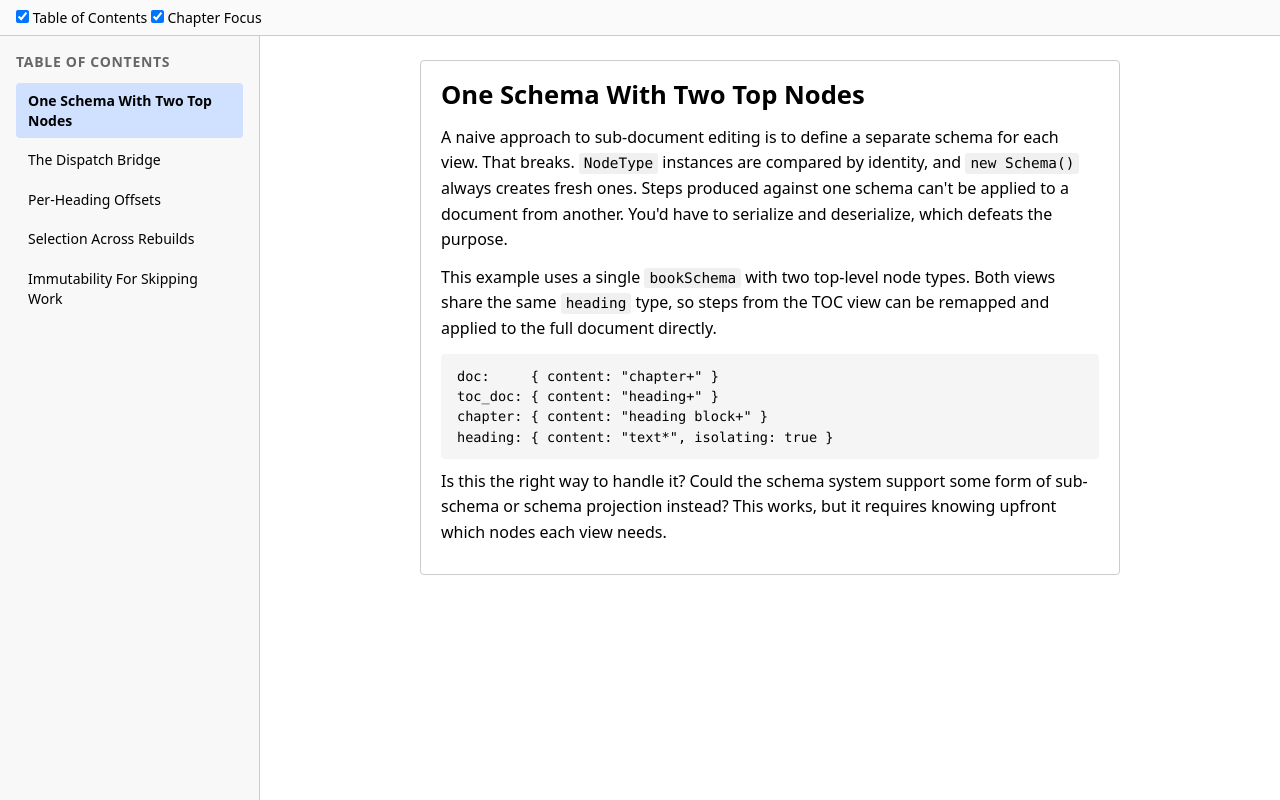
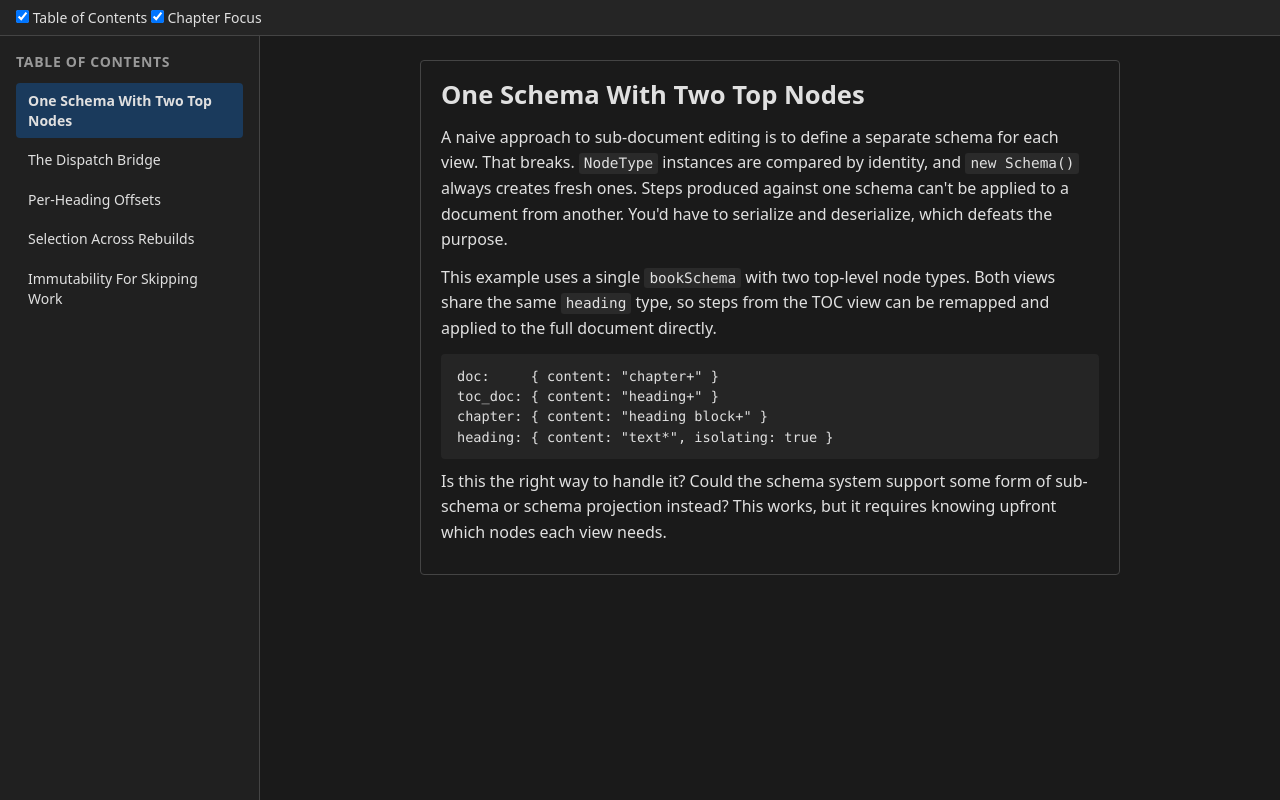
Before and after one commit to sch/prosemirror-book-example, a website built with Vite: page index.html in a window 1280 px wide. Built offline with nearby package versions, Linux system fonts and the dark colour scheme.

Commit message:
Basic dark mode

```diff
--- a/index.html
+++ b/index.html
@@ -132,6 +132,50 @@
         font-size: 0.85em;
         line-height: 1.5;
       }
+      @media (prefers-color-scheme: dark) {
+        body {
+          background: #1a1a1a;
+          color: #e0e0e0;
+        }
+
+        #toolbar {
+          background: #252525;
+          border-bottom-color: #444;
+        }
+
+        #toc {
+          background: #202020;
+          border-right-color: #444;
+        }
+
+        #toc h2 {
+          color: #999;
+        }
+
+        #toc .ProseMirror h1:hover {
+          background: #333;
+        }
+
+        #toc .ProseMirror h1.active {
+          background: #1a3a5c;
+        }
+
+        #toc .ProseMirror h1.active:hover {
+          background: #1a3a5c;
+        }
+
+        .ProseMirror {
+          border-color: #444;
+        }
+
+        .ProseMirror code {
+          background: #2a2a2a;
+        }
+
+        .ProseMirror pre {
+          background: #252525;
+        }
+      }
     </style>
   </head>
   <body>
```
